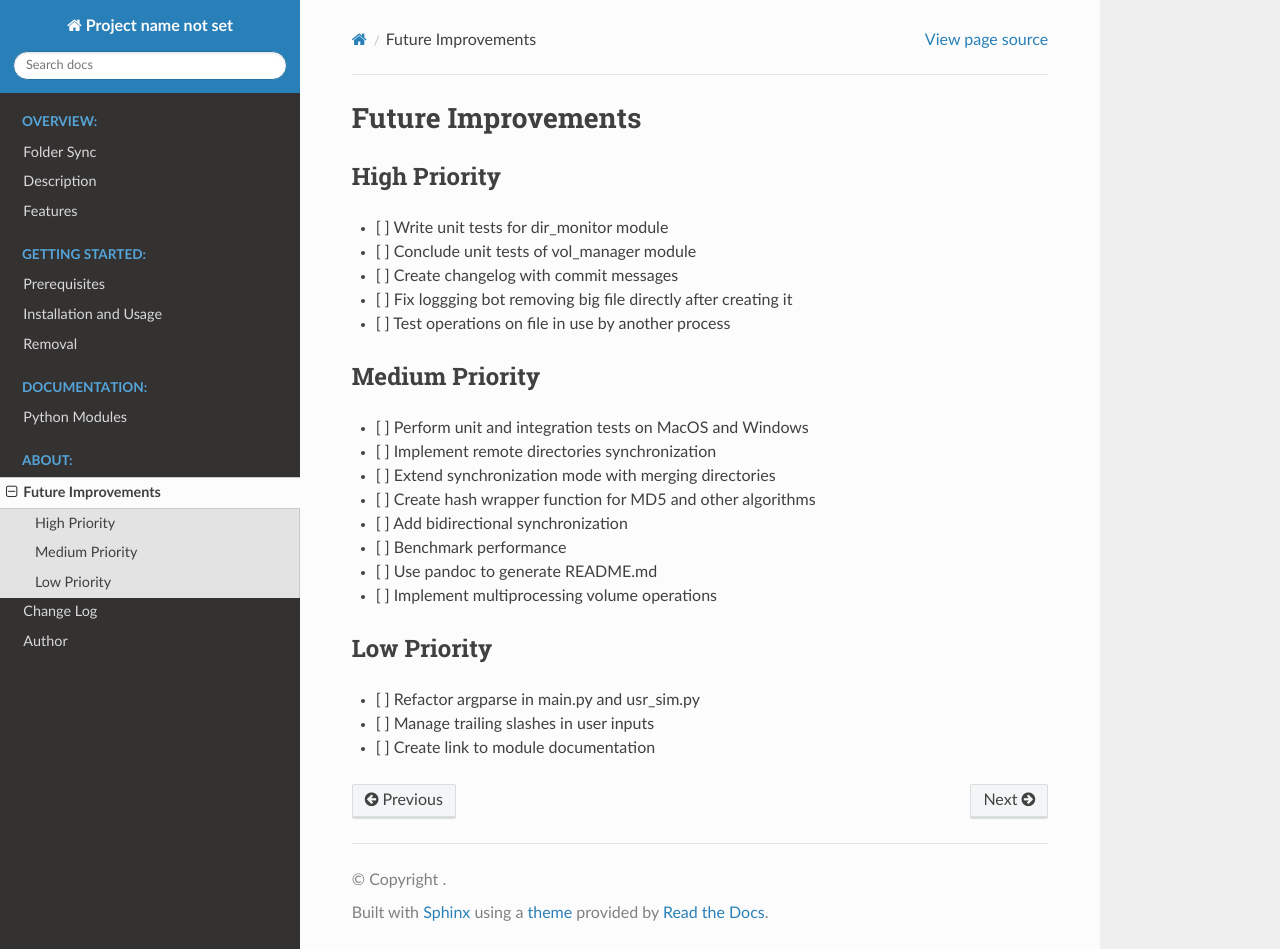
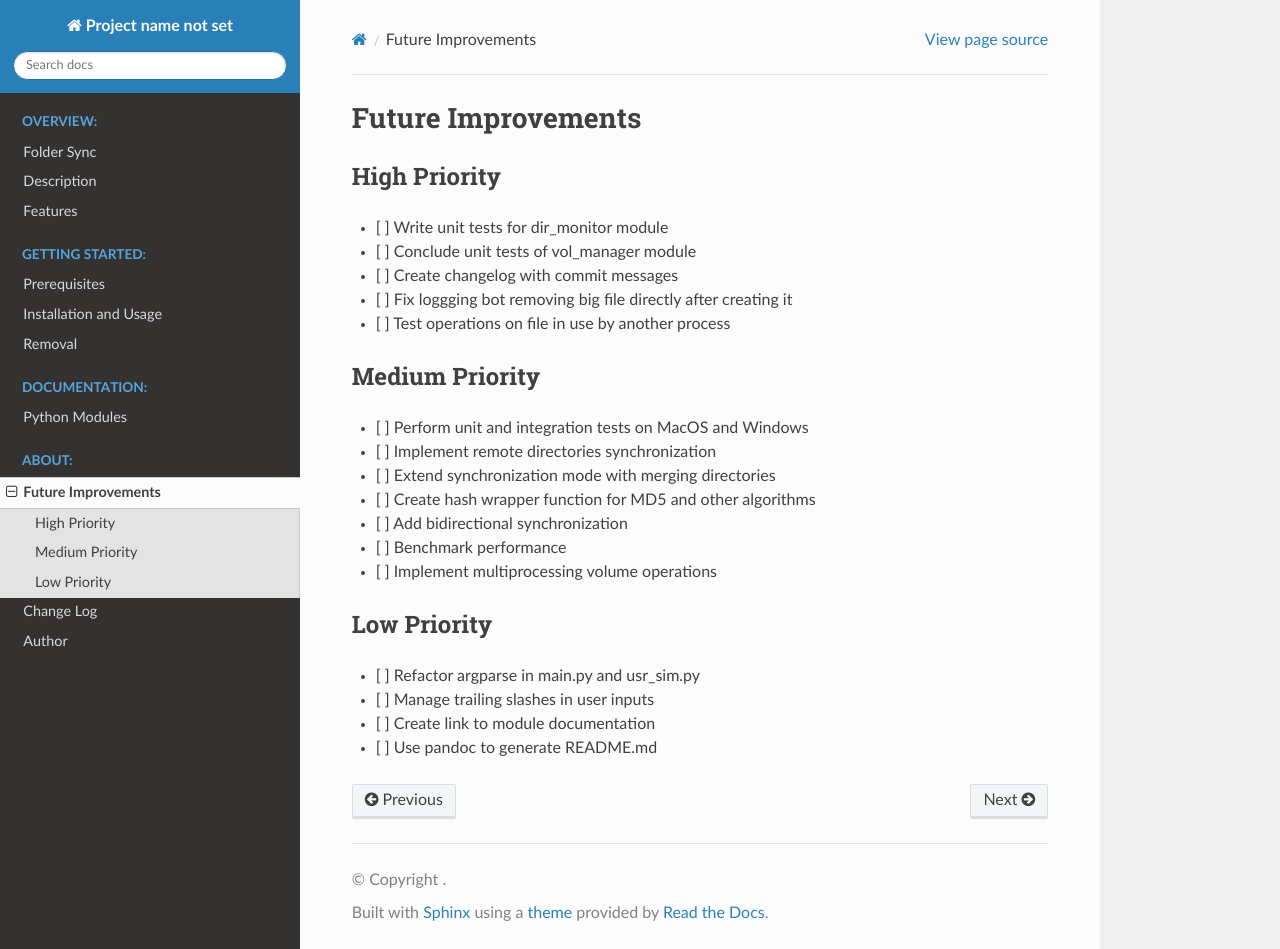
Before and after one commit to robinsonpompeu/folder_sync, a Sphinx documentation site: the page built from docs/source/improvements.md, in a window 1280 px wide and 949 px high. Built offline with Sphinx 7.4.7 and the Read the Docs theme 3.1.0, drawn with Linux system fonts in a browser that asks for light colours.

```diff
--- a/docs/source/improvements.md
+++ b/docs/source/improvements.md
@@ -15,10 +15,10 @@
 - [ ] Create hash wrapper function for MD5 and other algorithms
 - [ ] Add bidirectional synchronization
 - [ ] Benchmark performance
-- [ ] Use pandoc to generate README.md
 - [ ] Implement multiprocessing volume operations
 
 ## Low Priority
 - [ ] Refactor argparse in main.py and usr_sim.py
 - [ ] Manage trailing slashes in user inputs
 - [ ] Create link to module documentation
+- [ ] Use pandoc to generate README.md
```
